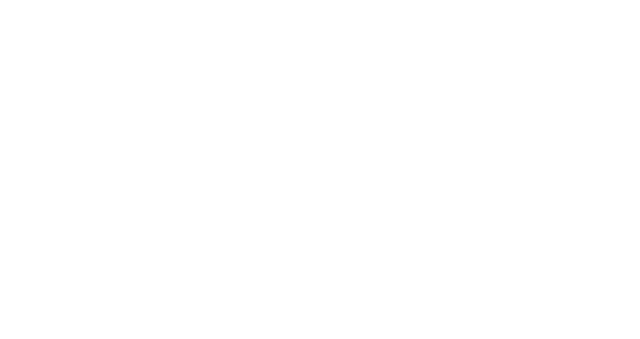
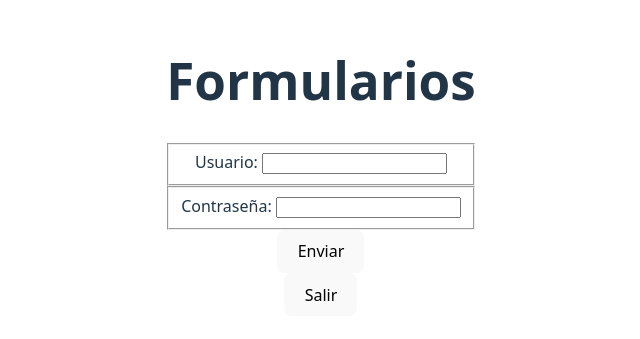
Before and after one commit to danielrs89/my-proyect, a React (Vite) app: page / in a window 1280 px wide. Shown: the part 233-572 px from the top of the page, without its empty margins (319-959 px from the left). Built offline with nearby package versions, Linux system fonts and the light colour scheme.

Commit message:
formularios

```diff
--- a/src/App.jsx
+++ b/src/App.jsx
@@ -1,9 +1,58 @@
+import { useState } from 'react';
 import './App.css'
 
 function App() {
+
+  const [user, setUser] = useState({
+    nameUser: "",
+    passUser: ""
+  })
+
+  // spring operator, el objeto tiene más propiedades pero yo solo aporto el que se necesita
+  const handleNameUserInput = (e) => {
+            // todas sus propiedaes mas la que le doy
+    setUser({ ...user, nameUser: e.target.value })
+  }
+  const handlePassUserInput = (e) => {
+            // todas sus propiedaes mas la que le doy
+    setUser({ ...user, passUser: e.target.value })
+  }
+
+  // gestionar el formulario
+  const handleSubmit = (e) => {
+    // evita el comportamiento por defecto de los formularios
+    e.preventDefault();
+    console.log("Formulario enviado")
+    console.log(user)
+
+  }
   return (
     <>
-
+      <h1>Formularios</h1>
+      <form onSubmit={handleSubmit}>
+        <fieldset>
+          <label htmlFor="username">Usuario: </label>
+          <input
+            type="text"
+            id="username"
+            // VINCULAR BIDIRECCIONAL MENTE es imp poner value para que no quede escrito si cerramos sesion
+            value={user.nameUser}
+            onChange={handleNameUserInput}
+          />
+        </fieldset>
+        <fieldset>
+          <label htmlFor="password">Contraseña: </label>
+          <input
+            type="password"
+            id="password"
+            // es imp poner value para que no quede escrito si cerramos sesion
+            value={user.passUser}
+            onChange={handlePassUserInput}
+          />
+        </fieldset>
+        <button>Enviar</button>
+      </form>
+      <button onClick={()=>setUser({nameUser:"", passUser:""})}>Salir</button>
     </>
   )
 }
```
